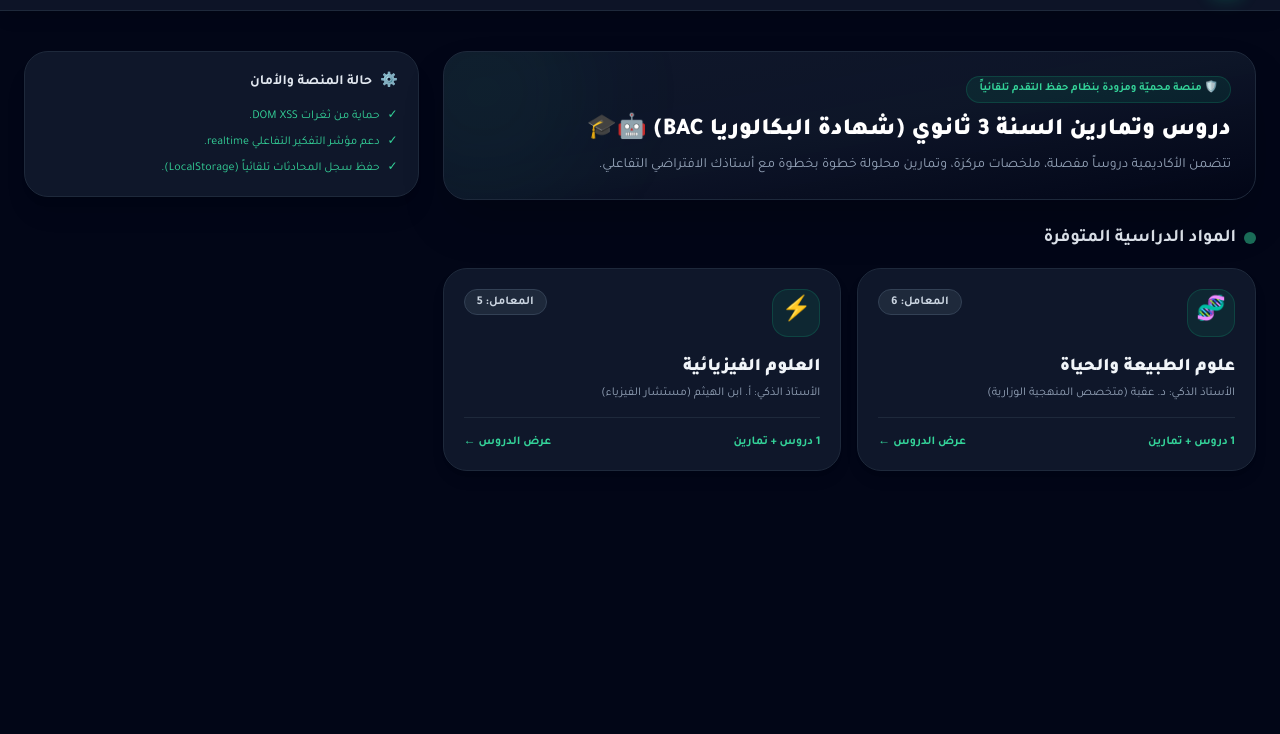
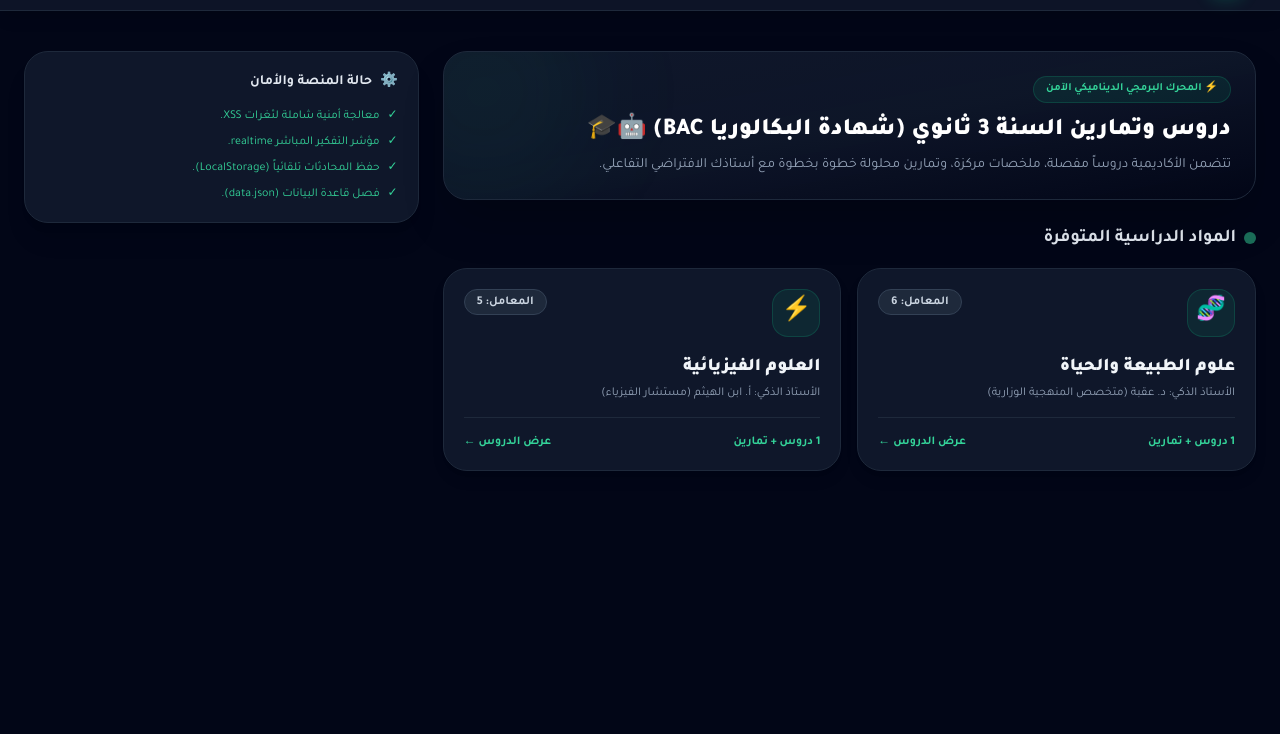
Before and after one commit to mliziayob-maker/algeria-edu-platform, a plain HTML site: page index.html in a window 1280 px wide. Shown: the part 66-800 px from the top of the page. Drawn offline with nearby package versions, Linux system fonts and the light colour scheme.

Commit message:
Upgrade to version 1.4 with dynamic JSON support
Updated the title and descriptions to reflect the new version and features. Improved security and functionality descriptions.

```diff
--- a/index.html
+++ b/index.html
@@ -3,7 +3,7 @@
 <head>
     <meta charset="UTF-8">
     <meta name="viewport" content="width=device-width, initial-scale=1.0">
-    <title>منصة التميّز التعليمية الجزائرية 🇩🇿 | النسخة المحسّنة (v1.3)</title>
+    <title>منصة التميّز التعليمية الجزائرية 🇩🇿 | النسخة الاحترافية (v1.4 Dynamic JSON)</title>
     <script src="https://cdn.tailwindcss.com"></script>
     <link href="https://fonts.googleapis.com/css2?family=Tajawal:wght@400;500;700;900&display=swap" rel="stylesheet">
     <style>
@@ -26,7 +26,7 @@
                 <h1 class="text-xl font-black bg-gradient-to-r from-emerald-400 via-teal-200 to-cyan-400 bg-clip-text text-transparent">
                     منصة التميّز التعليمية
                 </h1>
-                <p class="text-xs text-slate-400 hidden sm:block">بنك الدروس والتمارين التفاعلية (v1.3 Auto-Save Enabled)</p>
+                <p class="text-xs text-slate-400 hidden sm:block">بنك الدروس والتمارين التفاعلية (v1.4 Dynamic Engine)</p>
             </div>
         </div>
 
@@ -57,7 +57,7 @@
                 <div class="absolute -left-10 -top-10 w-40 h-40 bg-emerald-500/10 rounded-full blur-3xl pointer-events-none"></div>
                 <div class="relative z-10">
                     <span class="inline-block px-3 py-1 rounded-full text-[11px] font-bold bg-emerald-500/10 text-emerald-400 border border-emerald-500/20 mb-3">
-                        🛡️ منصة محميّة ومزودة بنظام حفظ التقدم تلقائياً
+                        ⚡ المحرك البرمجي الديناميكي الآمن
                     </span>
                     <h2 id="welcome-title" class="text-2xl font-black text-white">اختر المادة وابدأ مع معلمك الذكي 🤖🎓</h2>
                     <p class="text-xs md:text-sm text-slate-400 mt-2 leading-relaxed">
@@ -82,13 +82,16 @@
                 </h3>
                 <ul class="text-xs text-slate-400 space-y-2.5">
                     <li class="flex items-center gap-2 text-emerald-400">
-                        <span>✓</span> حماية من ثغرات DOM XSS.
+                        <span>✓</span> معالجة أمنية شاملة لثغرات XSS.
                     </li>
                     <li class="flex items-center gap-2 text-emerald-400">
-                        <span>✓</span> دعم مؤشر التفكير التفاعلي realtime.
+                        <span>✓</span> مؤشر التفكير المباشر realtime.
                     </li>
                     <li class="flex items-center gap-2 text-emerald-400">
-                        <span>✓</span> حفظ سجل المحادثات تلقائياً (LocalStorage).
+                        <span>✓</span> حفظ المحادثات تلقائياً (LocalStorage).
+                    </li>
+                    <li class="flex items-center gap-2 text-emerald-400">
+                        <span>✓</span> فصل قاعدة البيانات (data.json).
                     </li>
                 </ul>
             </div>
@@ -135,87 +138,52 @@
         </div>
     </div>
 
-    <!-- 5. المنطق البرمجي والتحكم بالحفظ Script -->
+    <!-- 5. المنطق البرمجي والتحميل المباشر Script -->
     <script>
         const GEMINI_API_KEY = "";
+        let database = {}; // سيتم ملؤه عبر الـ Fetch
 
-        const database = {
+        let currentGradeKey = 'sec3';
+        let currentSubjectId = null;
+        let currentLessonIndex = null;
+
+        // دالة جلب البيانات من ملف JSON الخارجي
+        async function initApp() {
+            try {
+                const res = await fetch('data.json');
+                if(!res.ok) throw new Error("تعذر جلب ملف JSON");
+                database = await res.json();
+            } catch (err) {
+                console.warn("تنبيه: تعذر تحميل data.json عبر fetch، تم تفعيل الوضع المحلي المدمج.");
+                // استخدام بيانات افتراضية احتياطية
+                database = {
                     sec3: {
                         title: "السنة 3 ثانوي (شهادة البكالوريا BAC)",
-                subjects: [
-                    {
+                        subjects: [{
                             id: "sec3_bio",
                             name: "علوم الطبيعة والحياة",
                             icon: "🧬",
                             coef: 6,
                             teacher: "د. عقبة (متخصص المنهجية الوزارية)",
-                        lessons: [
-                            {
+                            lessons: [{
                                 id: "lesson_bio_1",
                                 title: "الدرس 01: آليات تركيب البروتين (الاستنساخ والترجمة)",
-                                desc: "مقر الاستنساخ، مراحل العملية، دور إنزيم ARN بوليميراز، واستطالة سلسلة ARNm.",
-                                teacherIntro: "مرحباً بك يا بطل البكالوريا! أنا الدكتور عقبة. اليوم سنفكك آليات تركيب البروتين وفق المنهج الوزاري الرسمى.\n\nسنبدأ بـ **مرحلة الاستنساخ**: تحدث داخل النواة عند حقيقيات النوى، حيث يقوم إنزيم **ARN بوليميراز** بقراءة السلسلة المستنسخة من الـ DNA وتشكيل جزيئة الـ ARNm.\n\nهل تعلم ما هي القاعدة النيتروجينية التي تستبدل التيمين (T) في جزيئة الـ ARNm؟",
-                                sampleEx: {
-                                    q: "تمرين تطبيقي: تمثل الوثيقة تتابع نيوكليوتيدي للسلسلة المستنسخة من الـ DNA كالتالي: TAC - GGC - ATT.\n1. اعطِ السلسلة المتممة للـ ARNm.\n2. حدد عدد الرامزات والأحماض الأمينية المتوقعة.",
-                                    sol: "الحل النموذجي:\n1. سلسلة الـ ARNm هي: AUG - CCU - UAA.\n2. عدد الرامزات: 3 رامزات (من بينها رامزة الانطلاق AUG ورامزة التوقف UAA)، وعدد الأحماض الأمينية الناتجة هو 2 (لأن رامزة التوقف UAA لا تترجم لحمض أميني)."
-                                }
-                            }
-                        ]
-                    },
-                    {
-                        id: "sec3_phy",
-                        name: "العلوم الفيزيائية",
-                        icon: "⚡",
-                        coef: 5,
-                        teacher: "أ. ابن الهيثم (مستشار الفيزياء)",
-                        lessons: [
-                            {
-                                id: "lesson_phy_1",
-                                title: "الدرس 01: المتابعة الزمنية لتحول كيميائي",
-                                desc: "طرق المتابعة القياسية (قياس الناقلية، المعايرة اللونية، وقياس الحجم والضغط).",
-                                teacherIntro: "أهلاً بك في الفيزياء! المتابعة الزمنية تعني معرفة كميات المادة للسنف الكيميائي في كل لحظة t. نستخدم قياس الناقلية G فقط عندما يحتوي الوسط التفاعلي على شوارد!",
-                                sampleEx: {
-                                    q: "تمرين: تفاعل ينتج عنه غاز CO2. ما هي أفضل طريقة لمتابعة هذا التفاعل زمنياً إذا كان الوعاء مغلقاً؟",
-                                    sol: "الحل: قياس ضغط الغاز (P) باستخدام جهاز قياس الضغط حسب قانون الغازات المثالية PV=nRT."
-                                }
-                            }
-                        ]
-                    }
-                ]
-            },
-            bem: {
-                title: "السنة 4 متوسط (BEM)",
-                subjects: [
-                    {
-                        id: "bem_sci",
-                        name: "العلوم الطبيعية",
-                        icon: "🌿",
-                        coef: 2,
-                        teacher: "الأستاذة مريم",
-                        lessons: [
-                            {
-                                id: "lesson_bem_sci_1",
-                                title: "الدرس 01: التحول الغذائي في الأنبوب الهضمي",
-                                desc: "الهضم الآلي والكيميائي وعمل الإنزيمات.",
-                                teacherIntro: "مرحباً يا بطل BEM! الهضم هو تحويل الأغذية المعقدة إلى المغذيات البسيطة بفضل الإنزيمات المتخصصة.",
-                                sampleEx: {
-                                    q: "تمرين: حدد الإنزيم المسؤول عن هضم النشاء وناتجه.",
-                                    sol: "الحل: إنزيم الأميلاز اللعابي يحول النشاء إلى سكر مالطوز."
-                                }
-                            }
-                        ]
-                    }
-                ]
+                                desc: "مقر الاستنساخ، مراحل العملية، ودور إنزيم ARN بوليميراز.",
+                                teacherIntro: "مرحباً بك يا بطل البكالوريا! أنا الدكتور عقبة.",
+                                sampleEx: { q: "تمرين تطبيقي...", sol: "الحل..." }
+                            }]
+                        }]
                     }
                 };
-
-        let currentGradeKey = 'sec3';
-        let currentSubjectId = null;
-        let currentLessonIndex = null;
+            }
+            switchGrade();
+        }
 
         function switchGrade() {
             currentGradeKey = document.getElementById('grade-select').value;
             const data = database[currentGradeKey] || database['sec3'];
+            if(!data) return;
+
             document.getElementById('welcome-title').innerText = `دروس وتمارين ${data.title} 🤖🎓`;
 
             const container = document.getElementById('subjects-container');
@@ -280,7 +248,6 @@
 
             const chatBox = document.getElementById('chat-box');
 
-            // محاولة استرجاع السجل المتبقي إن وجد
             const savedChat = getStorageKey();
             if (localStorage.getItem(savedChat)) {
                 chatBox.innerHTML = localStorage.getItem(savedChat);
@@ -304,7 +271,6 @@
 
         function saveChatToStorage() {
             const chatBox = document.getElementById('chat-box');
-            // استثناء مؤشر التحميل عند التخزين
             const tempBox = chatBox.cloneNode(true);
             const typing = tempBox.querySelector('#typing-indicator');
             if (typing) typing.remove();
@@ -450,7 +416,8 @@
             document.getElementById(id).classList.add('hidden');
         }
 
-        switchGrade();
+        // بدء التشغيل
+        initApp();
     </script>
 </body>
 </html>
```
Lines whose indentation alone changed are shown as unchanged.
